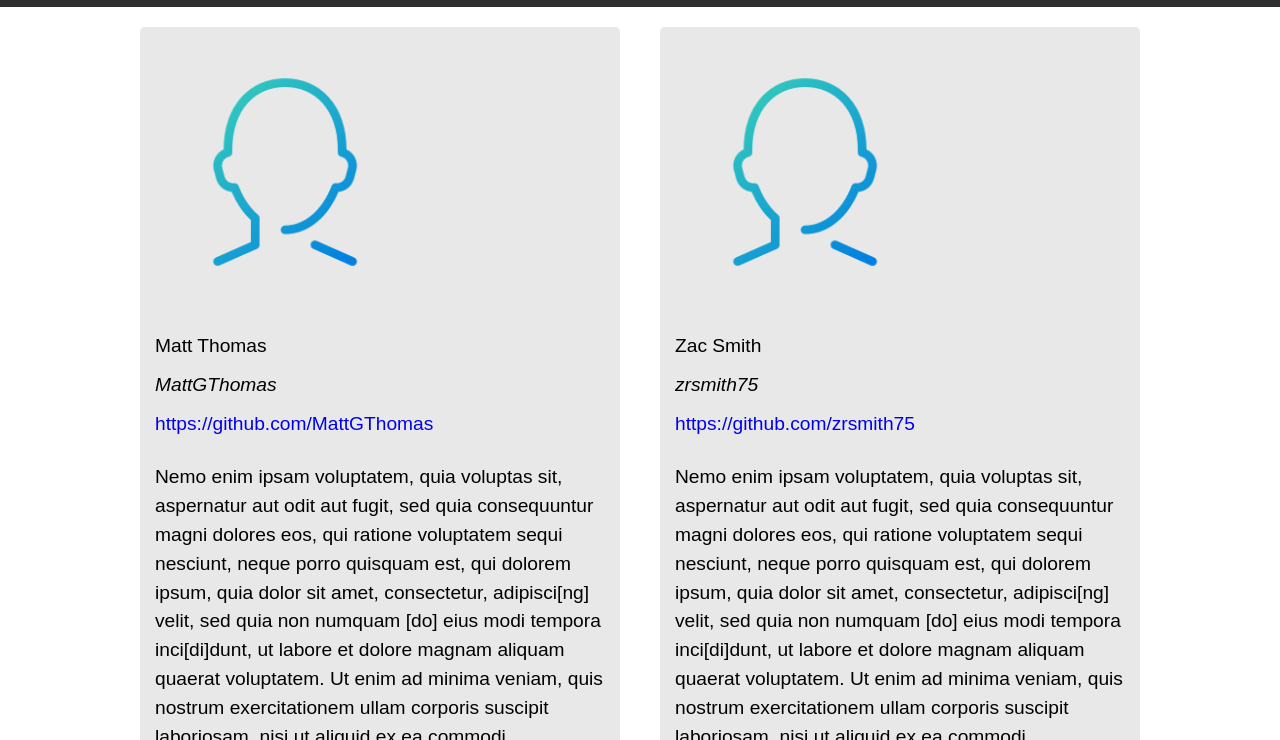
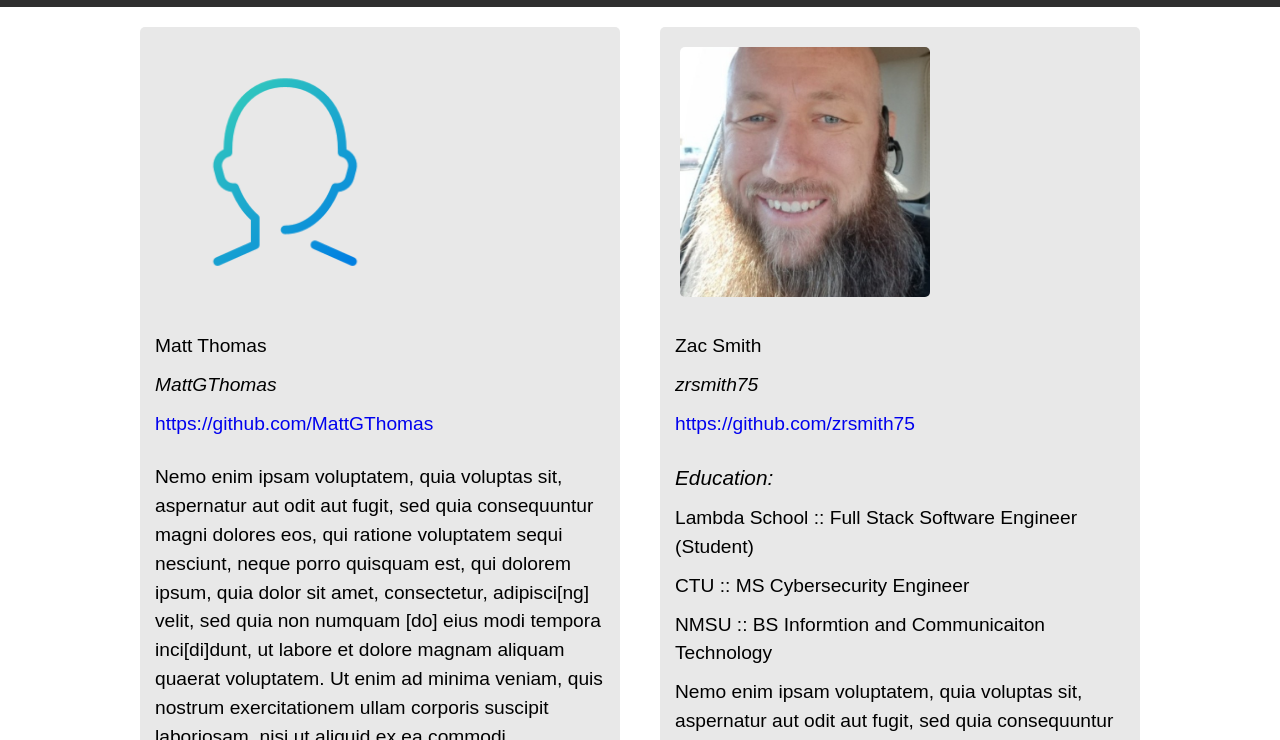
Before and after one commit to thomas-smith-dev/marketing-github.io, a plain HTML site: page about.html in a window 1280 px wide. Shown: the part 60-800 px from the top of the page. Drawn offline with Linux system fonts and the light colour scheme; a web font is replaced by a local one.

Commit message:
upload photo for about

```diff
--- a/about.html
+++ b/about.html
@@ -38,13 +38,19 @@
             </div>
         </div>
         <div class="developer">
-            <div class="avatar zac"><img src="images/dev-profile.png" alt=""></div>
+            <div class="avatar zac"><img src="images/zac.jpg" alt=""></div>
             <div class="devInfo">
                 <p class="zac name">Zac Smith</p>
                 <p class="zac user-name">zrsmith75</p>
                 <p class="zac url"><a href="https://github.com/zrsmith75">https://github.com/zrsmith75</a></p>
             </div>
             <div class="devBio">
+                <h3>Education:</h3>
+                <ul>
+                    <li><p>Lambda School :: Full Stack Software Engineer (Student)</p></li>
+                    <li><p>CTU :: MS Cybersecurity Engineer</p></li>
+                    <li><p>NMSU :: BS Informtion and Communicaiton Technology</p></li>
+                </ul>
                 <p>Nemo enim ipsam voluptatem, quia voluptas sit, aspernatur aut odit aut fugit, sed quia consequuntur magni dolores eos, qui ratione voluptatem sequi nesciunt, neque porro quisquam est, qui dolorem ipsum, quia dolor sit amet, consectetur, adipisci[ng] velit, sed quia non numquam [do] eius modi tempora inci[di]dunt, ut labore et dolore magnam aliquam quaerat voluptatem. Ut enim ad minima veniam, quis nostrum exercitationem ullam corporis suscipit laboriosam, nisi ut aliquid ex ea commodi consequatur? Quis autem vel eum iure reprehenderit, qui in ea voluptate velit esse, quam nihil molestiae consequatur, vel illum, qui dolorem eum fugiat, quo voluptas nulla pariatur?</p>
                 <p>At vero eos et accusamus et iusto odio dignissimos ducimus, qui blanditiis praesentium voluptatum deleniti atque corrupti, quos dolores et quas molestias excepturi sint, obcaecati cupiditate non provident, similique sunt in culpa, qui officia deserunt mollitia animi, id est laborum et dolorum fuga</p>
             </div>
--- a/less/home-page.less
+++ b/less/home-page.less
@@ -362,6 +362,7 @@
                 width: 40%;
                 position: absolute;
                 margin: 20px 0 0 20px;
+                border-radius: 5px;
             }
         }
         .devInfo {
```
Also changed, not shown: css/index.css, images/zac.jpg (added).
